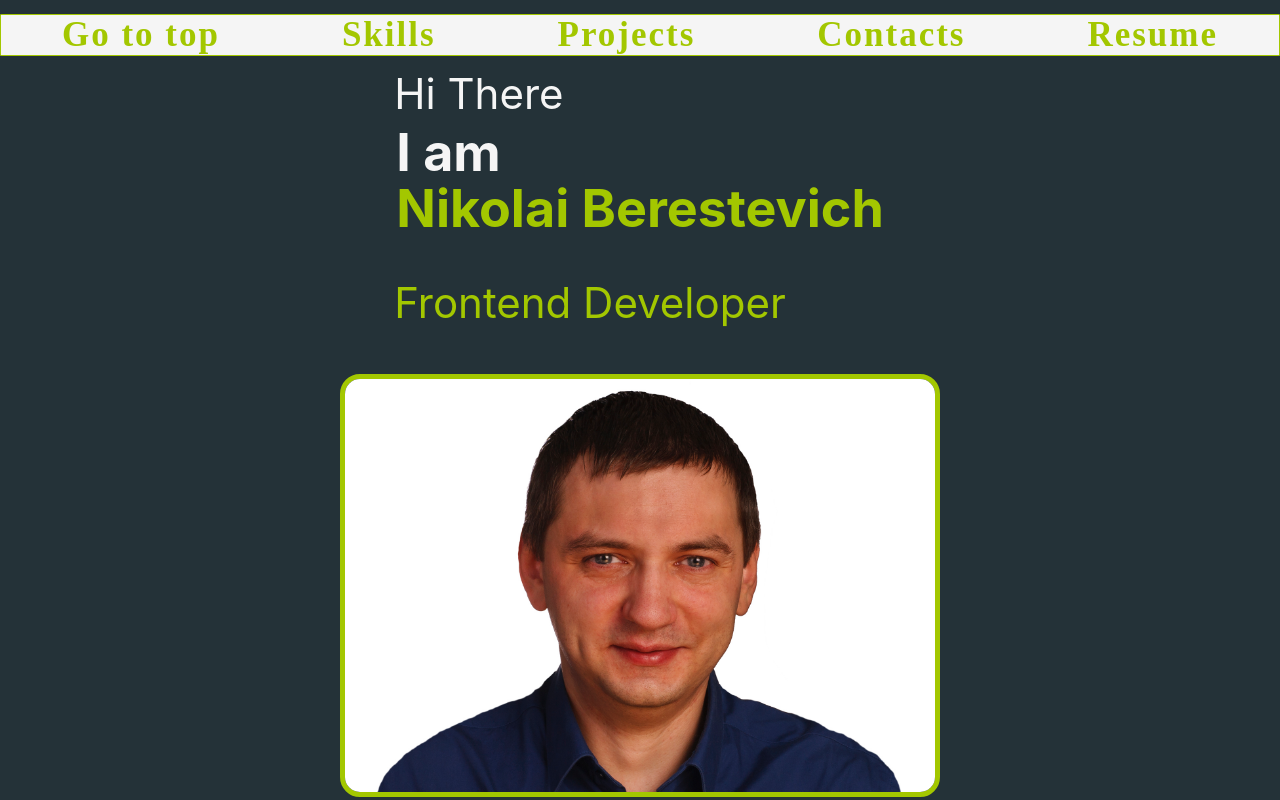
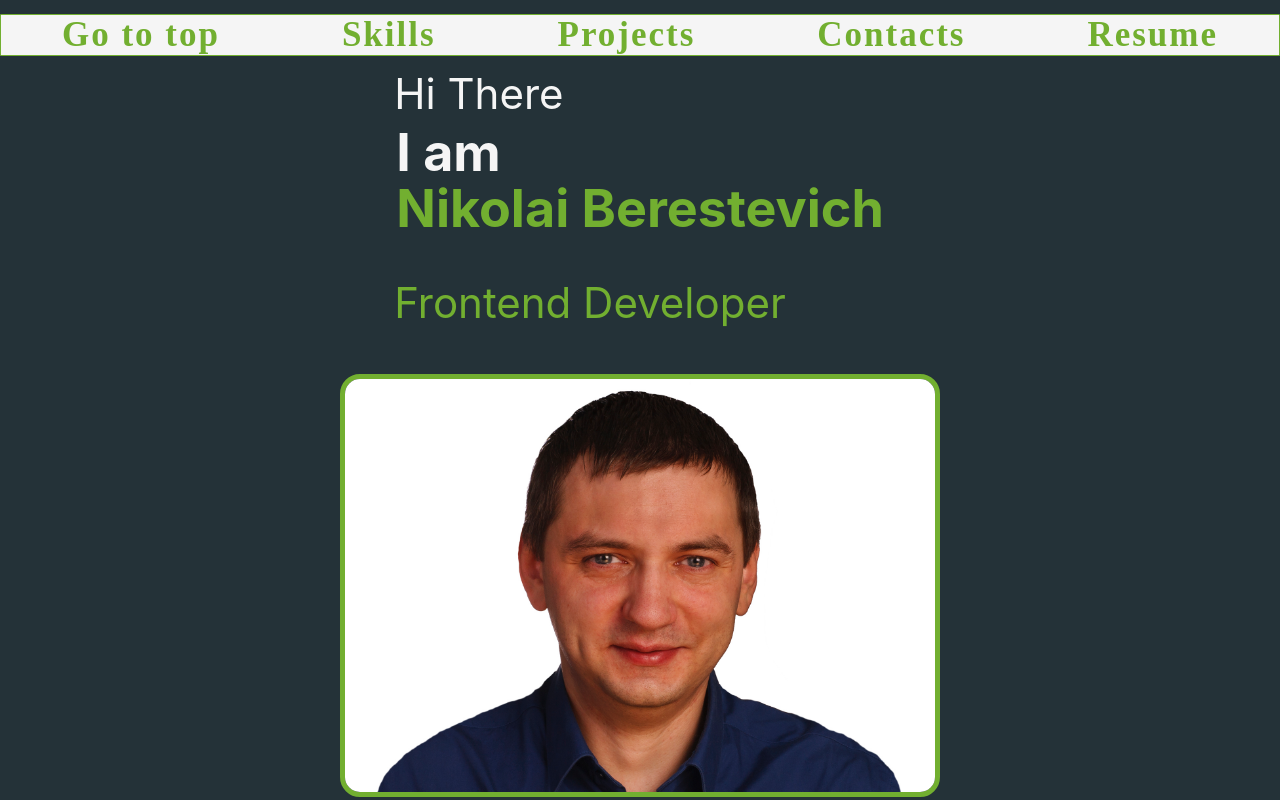
Before and after one commit to Xybaks/myPortfolioJs, a React (Create React App) app: page / in a window 1280 px wide. Shown: the top 800 px of the page. Built offline with nearby package versions, Linux system fonts and the light colour scheme.

Commit message:
maincolorChanged

```diff
--- a/src/common/styles/sass/variables.scss
+++ b/src/common/styles/sass/variables.scss
@@ -1,6 +1,8 @@
 
  //салатовый вариант
-$mainColor: #a3c700;
+//$mainColor: #a3c700;
+ //еще1 1
+$mainColor: #72af30;;
 $secondColor: whitesmoke;
 $backgroundColor1:#2d3f47;
 $backgroundColor2: #243238;
```
